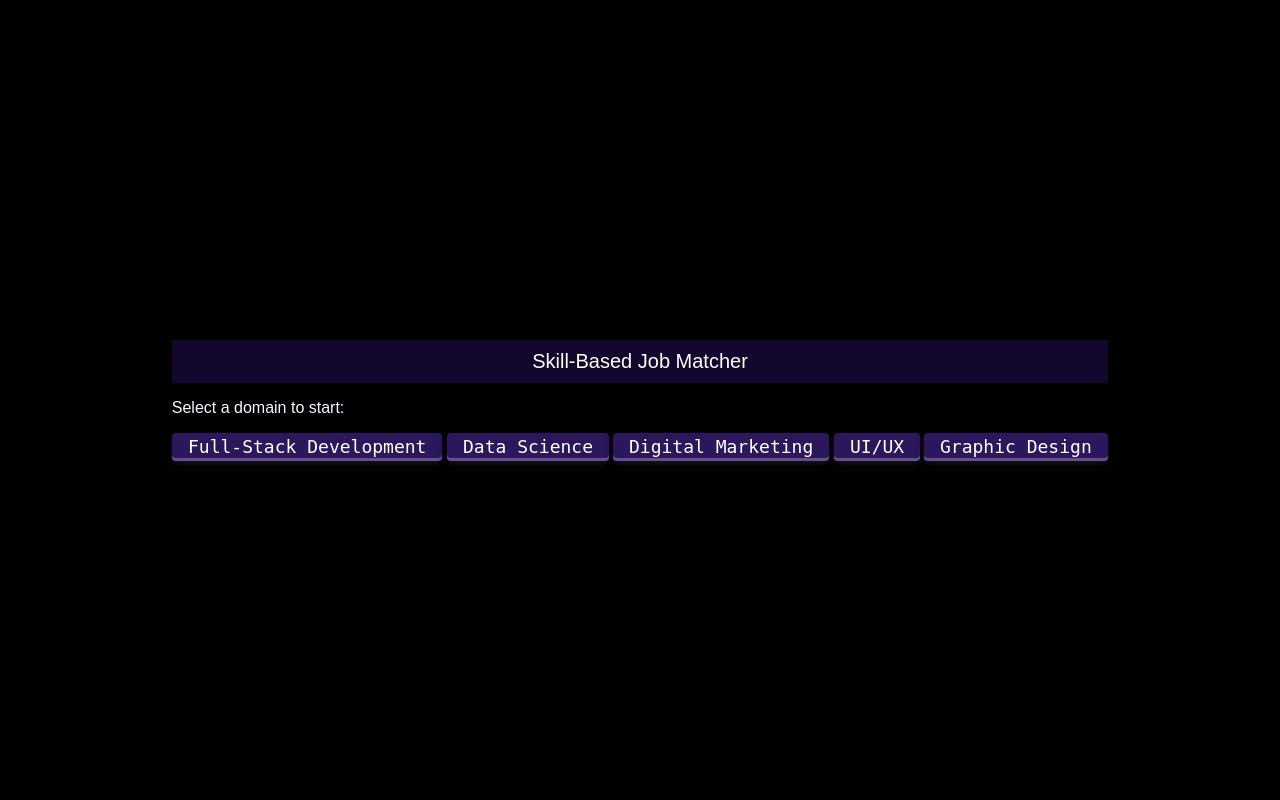
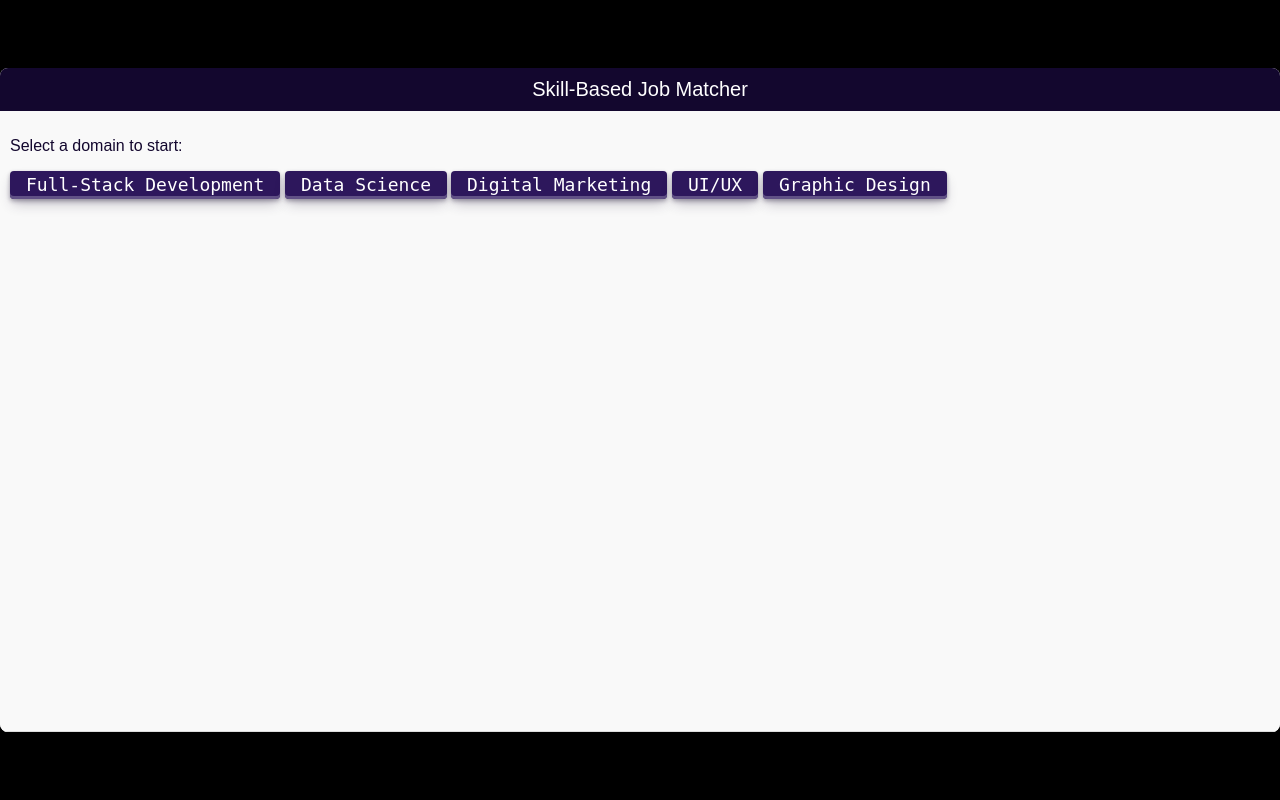
Before and after one commit to Raabiya13/InternShip, a Flask app: page /start in a window 1280 px wide. Run offline with Flask 3, Linux system fonts and the light colour scheme.

Commit message:
update my file

```diff
--- a/Static/Welcome.css
+++ b/Static/Welcome.css
@@ -1,6 +1,8 @@
 
 body{
     background-color: black;
+    justify-content: center;
+    align-items: center;
 
 }
 
--- a/Static/style.css
+++ b/Static/style.css
@@ -1,7 +1,7 @@
 
         body{
             background-color: black;
-            color: aliceblue;
+            color: #13072E;
             font-family: Arial, sans-serif;
             margin: 0;
             padding: 0;
@@ -22,6 +22,21 @@
 
         }
 
+        .chat-container {
+          width: 1450px;
+          background-color: white;
+          box-shadow: 0 0 10px rgba(0, 0, 0, 0.1);
+          border-radius: 8px;
+          overflow: hidden;
+      }
+
+      .chat-box {
+        height: 600px;
+        padding: 10px;
+        overflow-y: auto;
+        border-bottom: 1px solid #ddd;
+        background-color: #f9f9f9;
+    }
 
 
 
```
